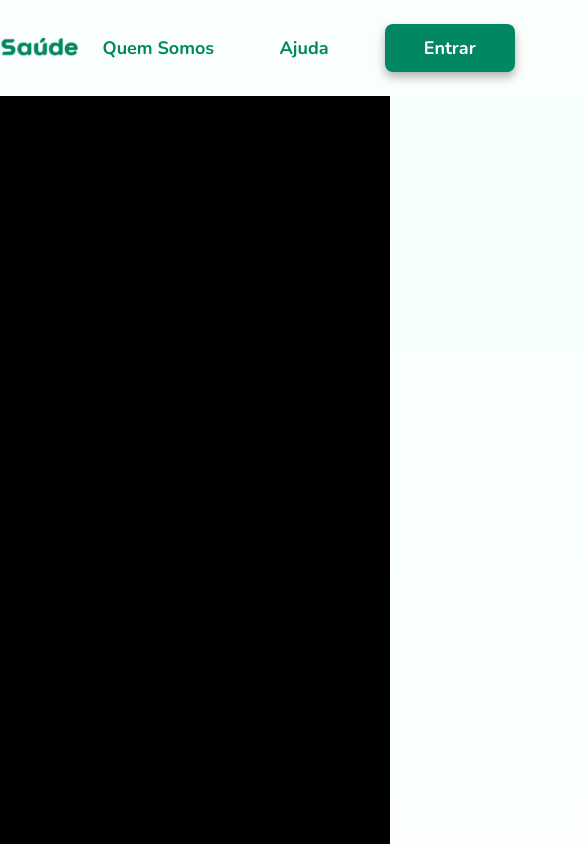
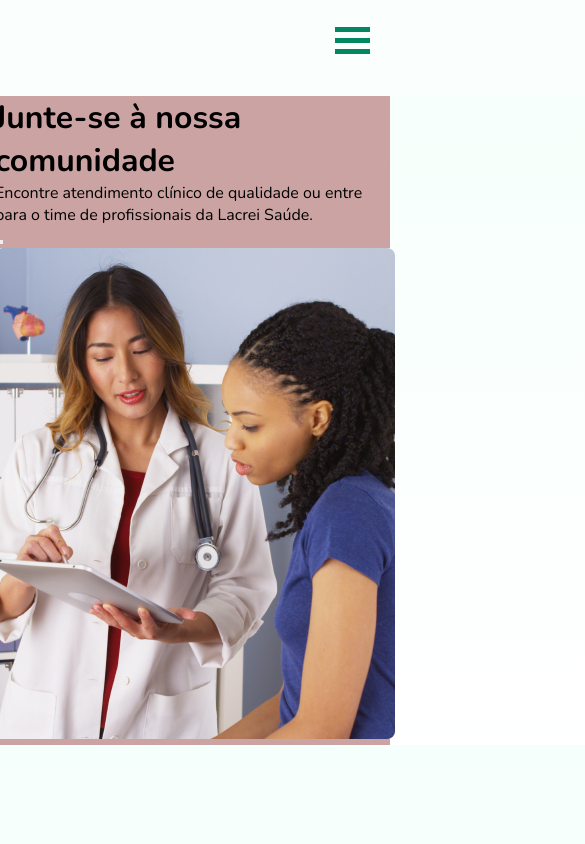
Before and after one commit to Souzzagabe/desafio_voluntario, a React (Vite) app: page / in a window 390 px wide. Shown: the top 844 px of the page, 585 px wide, since content can reach past the window. Built offline with nearby package versions, Linux system fonts and the light colour scheme.

Commit message:
feature: Header component responsiveness

```diff
--- a/src/App.Styles.tsx
+++ b/src/App.Styles.tsx
@@ -1,10 +1,9 @@
 import styled from 'styled-components';
 
 export const Container = styled.div`
-    height: 1178px;
-
-    background-color: black;
+    background-color: #cca3a3;
     display: flex;
     justify-content: center;
-
+    flex-direction: column;
+    align-items: center;
 `;
--- a/src/App.tsx
+++ b/src/App.tsx
@@ -1,11 +1,13 @@
 import Header from './components/header/Header';
 import * as C from './App.Styles';
+import  Main  from './components/main/Main';
 
 function App() {
   return (
     <C.Container>
 
         <Header />
+        <Main/>
 
     </C.Container>
   );
--- a/src/components/header/Header.Styles.ts
+++ b/src/components/header/Header.Styles.ts
@@ -1,15 +1,24 @@
-// Header.Styles.js
 import styled from "styled-components";
 
 export const Header = styled.div`
   width: 1440px;
-  background-color: #FAFFFD;
+  background-color: #fafffd;
   width: 1440px;
   height: 96px;
   display: flex;
   align-items: center;
   justify-content: space-between;
   padding: 24px 162px;
+
+  @media (max-width: 770px) {
+    padding: 24px 20px;
+    flex-direction: column;
+    align-items: flex-start;
+  }
+
+  @media (min-width: 955px) {
+    padding: 24px 162px;
+  }
 `;
 
 export const Nav = styled.nav`
@@ -29,25 +38,51 @@ export const Nav = styled.nav`
     color: #018762;
     border: none;
     cursor: pointer;
-    font-family: 'Nunito', sans-serif;
-    border-radius: 8px; /* Arredondamento em todos os botões */
+    font-family: "Nunito", sans-serif;
+    border-radius: 8px;
     transition: background-color 0.3s ease;
     background-color: transparent;
   }
 
-  button:nth-child(-n+2):hover { /* Estilos de hover específicos para os dois primeiros botões */
-    background-color: #E6F3EF; /* Cor de fundo verde claro em hover */
+  button:nth-child(-n + 2):hover {
+    background-color: #e6f3ef;
   }
 
-  .enterButton { /* Estilos específicos apenas para o botão "Entrar" */
-    background-color: #018762; /* Cor de fundo verde */
-    color: white; /* Cor do texto branco */
+  .enterButton {
+    background-color: #018762;
+    color: white;
     box-shadow: 0px 5px 10px 0px rgba(0, 0, 0, 0.3);
   }
 
-  .enterButton:hover { /* Estilos de hover específicos para o botão "Entrar" */
-    background-color: #016644; /* Cor de fundo verde mais escura em hover */
-    color: white; /* Cor do texto branco em hover */
+  .enterButton:hover {
+    background-color: #016644;
+    color: white;
+  }
+
+  @media (max-width: 770px) {
+    display: none;
+    flex-direction: column;
+    align-items: flex-end;
+    width: 100%;
+    margin-top: 40px;
+    padding: 40px;
+    background-color: #fff;
+    height: 400px;
+
+    button {
+      margin: 10px 0;
+      width: 100%;
+    }
+  }
+
+  &.open {
+    display: flex;
+  }
+
+  @media (max-width: 955px) {
+    button {
+      font-size: 14px;
+    }
   }
 `;
 
@@ -55,4 +90,29 @@ export const Img = styled.img`
   width: 202px;
   height: 24px;
   cursor: pointer;
+
+  @media (max-width: 955px) {
+    width: 150px;
+    height: auto;
+  }
 `;
+
+export const HamburgerMenu = styled.div`
+  display: none;
+  flex-direction: column;
+  cursor: pointer;
+  position: fixed;
+  top: 24px;
+  right: 20px;
+
+  div {
+    width: 35px;
+    height: 5px;
+    background-color: #018762;
+    margin: 3px 0;
+  }
+
+  @media (max-width: 770px) {
+    display: flex;
+  }
+`;
--- a/src/components/header/Header.tsx
+++ b/src/components/header/Header.tsx
@@ -1,15 +1,27 @@
+import { useState } from "react";
 import * as C from "./Header.Styles";
 import logo from "../../assets/images/logo.png";
 
 const Header = () => {
+  const [menuOpen, setMenuOpen] = useState(false);
+
+  const toggleMenu = () => {
+    setMenuOpen(!menuOpen);
+  };
+
   return (
     <C.Header>
-      <C.Img src={logo} alt="Logo Lacrei Saúde" />{" "}
-      <C.Nav>
+      <C.Img src={logo} alt="Logo Lacrei Saúde" />
+      <C.Nav className={menuOpen ? "open" : ""}>
         <button type="button">Quem Somos</button>
         <button type="button">Ajuda</button>
         <button type="button" className="enterButton">Entrar</button>
       </C.Nav>
+      <C.HamburgerMenu onClick={toggleMenu}>
+        <div></div>
+        <div></div>
+        <div></div>
+      </C.HamburgerMenu>
     </C.Header>
   );
 };
--- /dev/null
+++ b/src/components/main/Main.Styles.tsx
@@ -0,0 +1,21 @@
+import styled from "styled-components";
+
+export const Main = styled.main `
+
+`
+
+export const Content = styled.div `
+
+`
+export const Text = styled.div `
+
+`
+
+export const Img = styled.img `
+`
+
+export const ButtonMain = styled.div `
+`
+
+export const Separator = styled.div `
+`
--- /dev/null
+++ b/src/components/main/Main.tsx
@@ -0,0 +1,30 @@
+import * as C from "./Main.Styles";
+import imgMain from "../../assets/images/imgMain.jpg";
+
+
+const Main = () => {
+  return (
+    <C.Main>
+      <C.Content>
+        <C.Text>
+          <h1>Junte-se à nossa comunidade</h1>
+          <C.Separator />
+          <p>
+            Encontre atendimento clínico de qualidade ou entre para o time de
+            profissionais da Lacrei Saúde.{" "}
+          </p>
+          <C.ButtonMain>
+            <button></button>
+            <button></button>
+          </C.ButtonMain>
+        </C.Text>
+
+        <C.Img src={imgMain} alt="Imagem de uma médica e uma enfermeira">
+
+        </C.Img>
+      </C.Content>
+    </C.Main>
+  );
+};
+
+export default Main;
```
Also changed, not shown: src/assets/images/imgMain.jpg (added), 1 other file (tests, documents, lock files or other folders).
